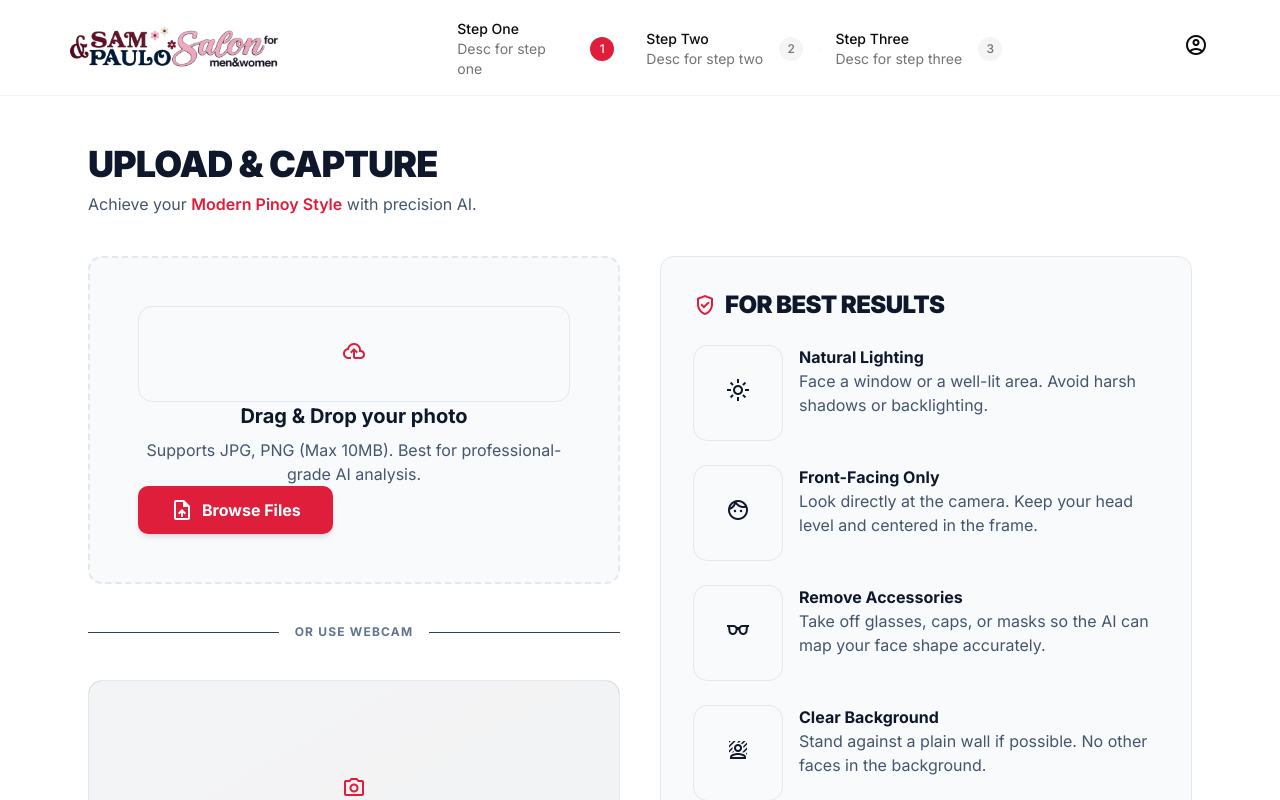
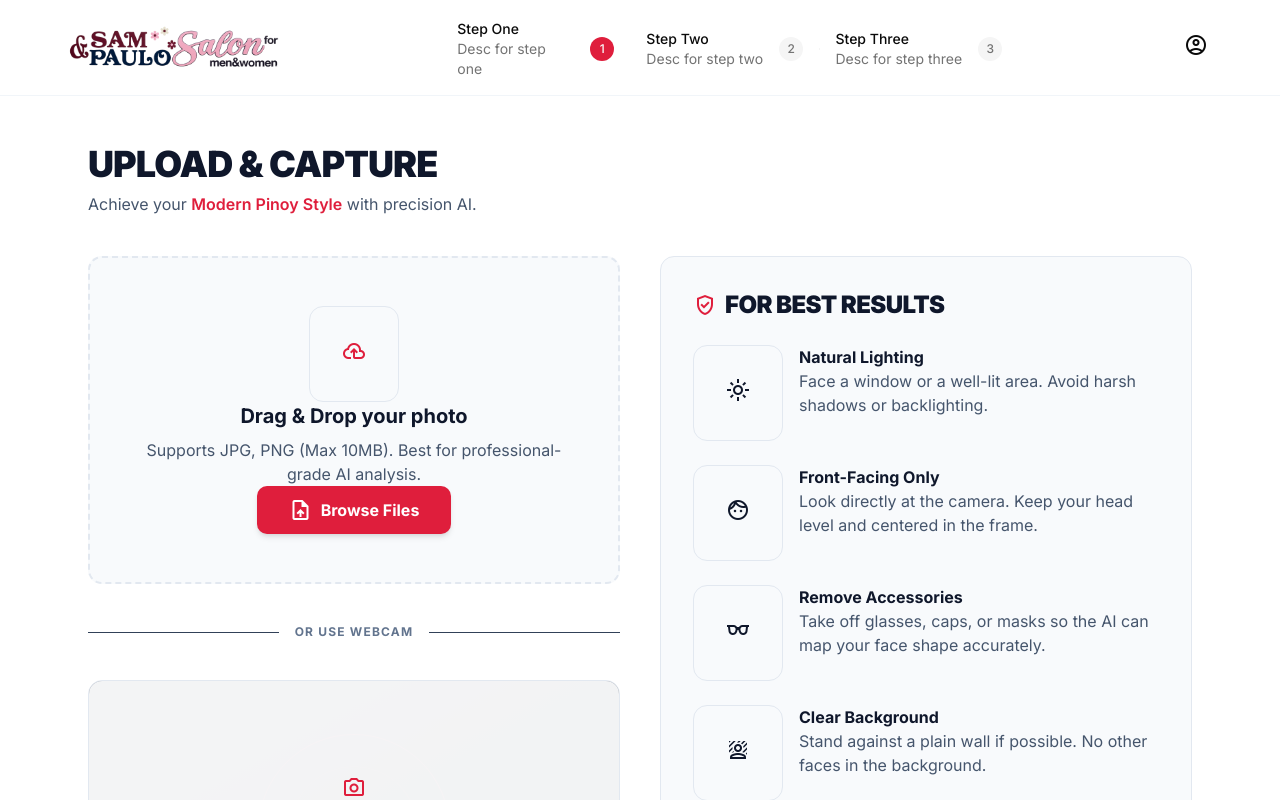
Before and after one commit to rflrydzn/sam-paulo, a Next.js app: page / in a window 1280 px wide. Shown: the top 800 px of the page. Built offline with nearby package versions, Linux system fonts and the light colour scheme.

Commit message:
fix: ui div bug

```diff
--- a/components/step1.tsx
+++ b/components/step1.tsx
@@ -73,7 +73,7 @@ export default function UploadStep() {
                 <p>{image.name}</p>
               </div>
             ) : (
-              <div>
+              <>
                 <div className="bg-slate-50 border border-slate-200 p-8 rounded-xl">
                   <span className="material-symbols-outlined text-primary text-5xl">
                     cloud_upload
@@ -96,7 +96,7 @@ export default function UploadStep() {
                   <span className="material-symbols-outlined">upload_file</span>
                   Browse Files
                 </button>
-              </div>
+              </>
             )}
           </div>
           <input
--- a/package.json
+++ b/package.json
@@ -17,6 +17,7 @@
     "radix-ui": "^1.4.3",
     "react": "19.2.3",
     "react-dom": "19.2.3",
+    "react-webcam": "^7.2.0",
     "tailwind-merge": "^3.5.0"
   },
   "devDependencies": {
```
Also changed, not shown: 1 other file (tests, documents, lock files or other folders).
